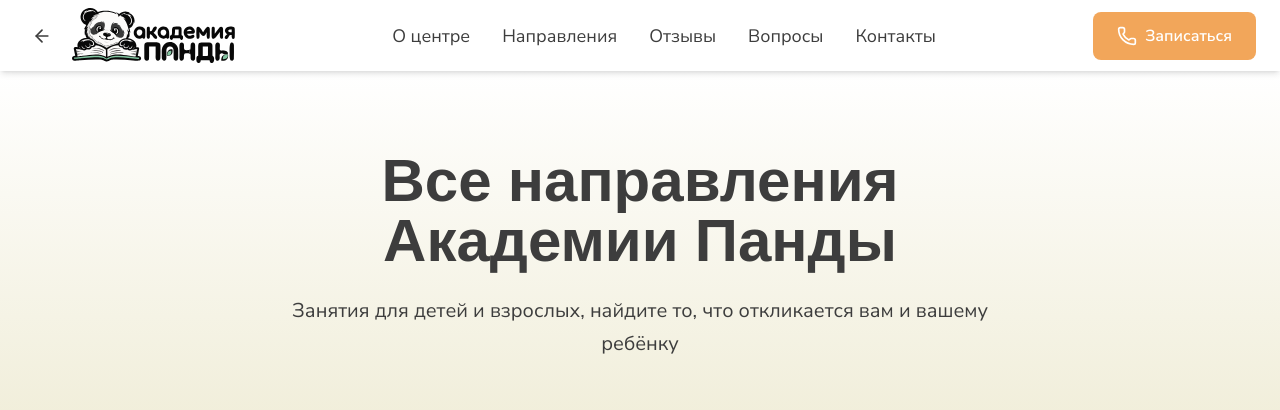
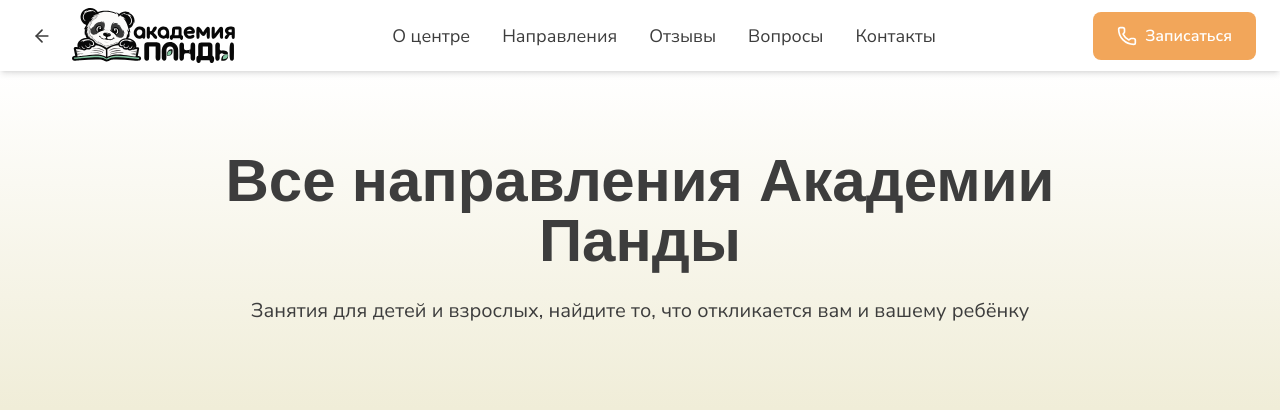
Before and after one commit to 200288btm-wq/akademiya-pandy, a React (Vite) app: page /programs in a window 1280 px wide. Shown: the top 410 px of the page. Built offline with nearby package versions, Linux system fonts and the light colour scheme.

Commit message:
Update Programs.tsx

```diff
--- a/src/app/pages/Programs.tsx
+++ b/src/app/pages/Programs.tsx
@@ -15,7 +15,7 @@
       {/* Заголовок */}
       <section className="py-20 bg-gradient-to-b from-white to-[#F0EDD8]">
         <div className="max-w-7xl mx-auto px-6">
-          <div className="text-center max-w-3xl mx-auto">
+          <div className="text-center max-w-4xl mx-auto">
             <h1 className="font-['Nunito',sans-serif] font-bold text-5xl md:text-6xl text-[#3D3D3D] mb-6">
               Все направления Академии Панды
             </h1>
```
